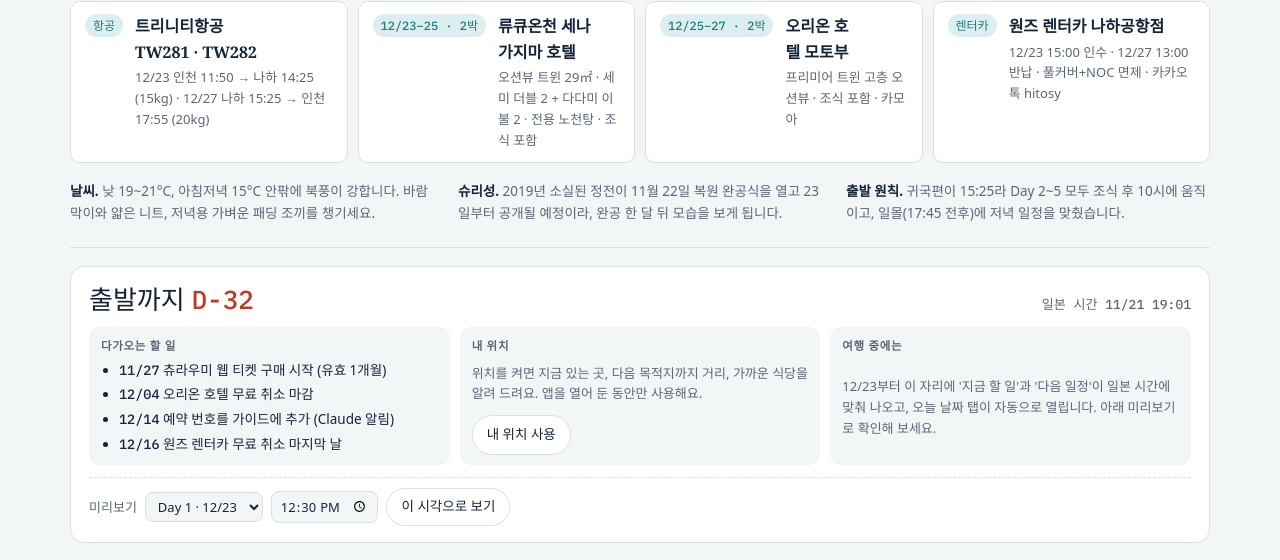
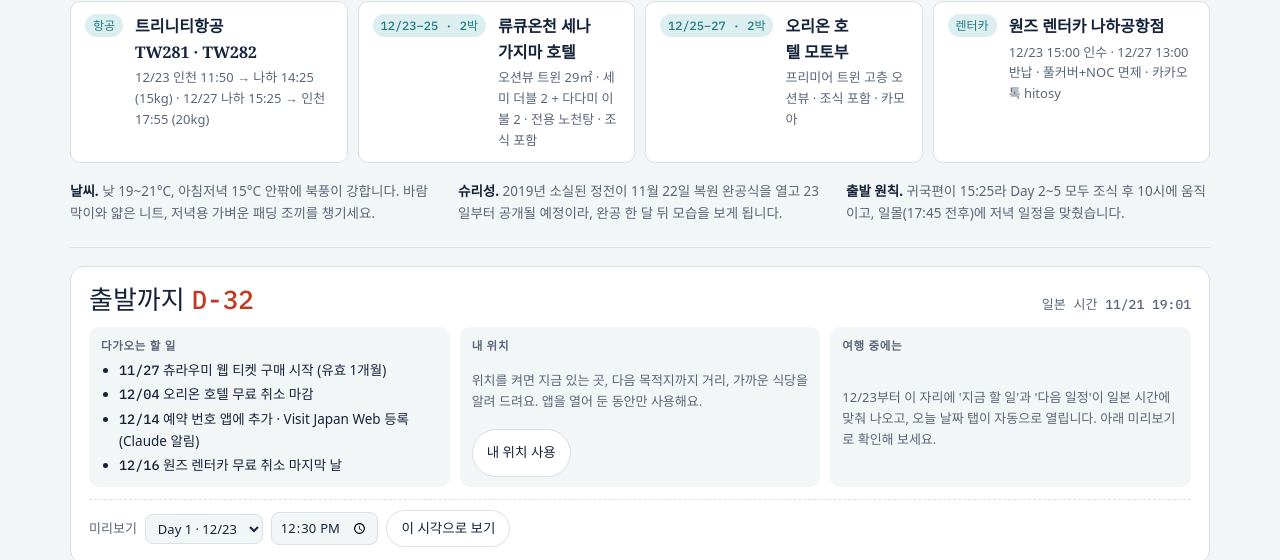
Before and after one commit to zaotak/okinawa-trip, a plain HTML site: page index.html in a window 1280 px wide. Shown: the part 117-677 px from the top of the page. Drawn offline with Linux system fonts and the light colour scheme; a web font is replaced by a local one.

Commit message:
12/14 할 일에 Visit Japan Web 등록 추가
Co-Authored-By: Claude Opus 5.5 <noreply@anthropic.com>
Claude-Session: https://claude.ai/code/session_018mAr3NdvEv6uNR9x3faqVm

```diff
--- a/index.html
+++ b/index.html
@@ -580,7 +580,7 @@ if('serviceWorker' in navigator&&location.protocol==='https:'){window.addEventLi
 
 /* ---------- live guide (Japan time) ---------- */
 const TRIP=['2026-12-23','2026-12-24','2026-12-25','2026-12-26','2026-12-27'];
-const DEADLINES=[['2026-11-15','카지나 크리스마스 디너 메뉴 공지 확인'],['2026-11-27','츄라우미 웹 티켓 구매 시작 (유효 1개월)'],['2026-12-04','오리온 호텔 무료 취소 마감'],['2026-12-14','예약 번호를 가이드에 추가 (Claude 알림)'],['2026-12-16','원즈 렌터카 무료 취소 마지막 날'],['2026-12-20','세나가지마 호텔 무료 취소 마감 (전날까지)'],['2026-12-22','출발 전날: Visit Japan Web QR, 면허증 3종, 엔화, 충전 케이블']];
+const DEADLINES=[['2026-11-15','카지나 크리스마스 디너 메뉴 공지 확인'],['2026-11-27','츄라우미 웹 티켓 구매 시작 (유효 1개월)'],['2026-12-04','오리온 호텔 무료 취소 마감'],['2026-12-14','예약 번호 앱에 추가 · Visit Japan Web 등록 (Claude 알림)'],['2026-12-16','원즈 렌터카 무료 취소 마지막 날'],['2026-12-20','세나가지마 호텔 무료 취소 마감 (전날까지)'],['2026-12-22','출발 전날: Visit Japan Web QR, 면허증 3종, 엔화, 충전 케이블']];
 const DAYTIPS={day1:['여권 · 한국 면허증 원본 · 국제운전면허증','렌터카 인수 때 차 외관과 연료 계기판 사진 찍기'],day2:['18:30 카지나 이브 디너 (예약 ID는 계획서)','라쿠스이는 목요일 휴무라 점심은 야부사치'],day3:['체크아웃 때 세나가지마 숙박세 정산','17:30 오리온 크리스마스 디너 (90분제)'],day4:['츄라우미 QR 티켓 화면 준비','짐은 오늘 밤 미리, 객실 정산도 오늘 밤'],day5:['체크아웃 11:00','13:00 원즈 렌터카 반납 (공항 아닌 나카치 영업소)','15:25 TW282 출발']};
 let preview=null; // {d:index, m:minutes}
 function jstNow(){const t=new Date(Date.now()+9*3600e3);return{ymd:t.toISOString().slice(0,10),m:t.getUTCHours()*60+t.getUTCMinutes()}}
```
